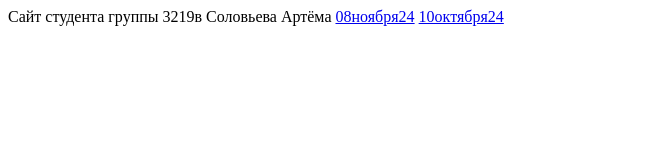
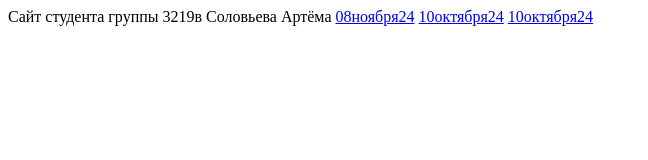
Before and after one commit to Redan123PRO/Redan123PRO.github.io, a plain HTML site: page index.html in a window 1280 px wide. Shown: the whole page, without its empty margins (0-648 px from the left). Drawn offline with Linux system fonts and the light colour scheme.

Commit message:
Update index.html
всё как всегда

```diff
--- a/index.html
+++ b/index.html
@@ -7,7 +7,11 @@
 </head>
 <body>
    Сайт студента группы 3219в Соловьева Артёма
+
     <a href="08nov24.html">08ноября24</a>
+
     <a href="9dec2r2024.html">10октября24</a>
+
+    <a href="9dec3r2024.html">10октября24</a>
 </body>
 </html>
```
